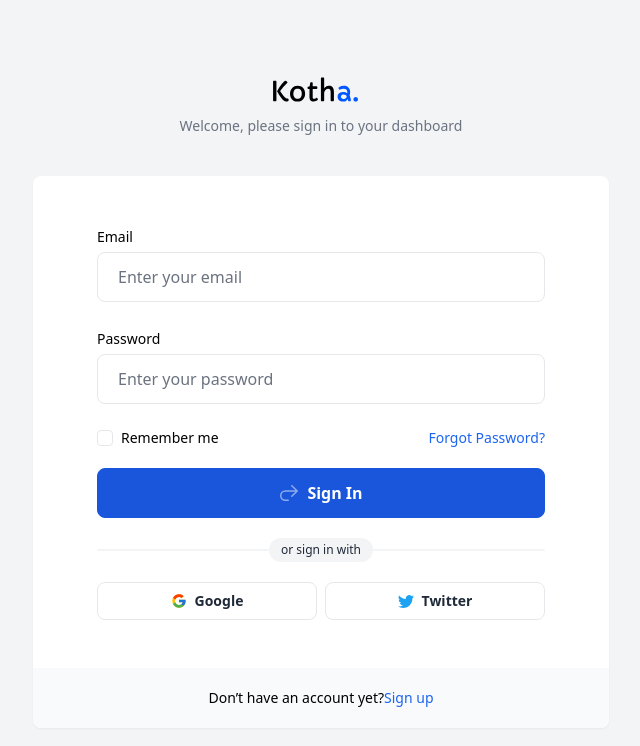
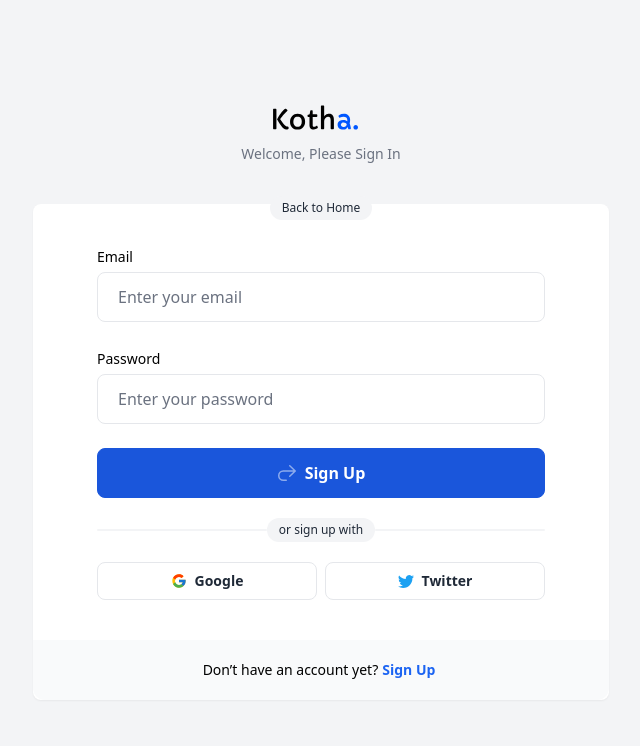
Before and after one commit to md-ali-0/nestblog-client, a React (Vite) app: page /auth/login in a window 1280 px wide. Shown: the top 746 px of the page, without its empty margins (319-959 px from the left). Built offline with nearby package versions, Linux system fonts and the light colour scheme.

Commit message:
Login Page Designed

```diff
--- a/src/Pages/Auth/Login.jsx
+++ b/src/Pages/Auth/Login.jsx
@@ -2,18 +2,16 @@ import { Link } from 'react-router-dom';
 import logo from '../../assets/logo.svg';
 
 const Login = () => {
+    const handleLogin = (e)=>{
+        e.preventDefault();
+    }
     return (
         <div
-            id="page-container"
             className="flex flex-col mx-auto w-full min-h-screen min-w-[320px] bg-gray-100 dark:text-gray-100 dark:bg-gray-900">
-            {/* Page Content */}
             <main
-                id="page-content"
                 className="flex flex-auto flex-col max-w-full">
-                <div className="min-h-screen flex items-center justify-center relative overflow-hidden max-w-10xl mx-auto p-4 lg:p-8 w-full">
-                    {/* Sign In Section */}
-                    <section className="py-6 w-full max-w-xl">
-                        {/* Header */}
+                <div className="min-h-screen flex items-center justify-center relative overflow-hidden max-w-10xl mx-auto p-4 lg:p-5 w-full">
+                    <section className="py-2 w-full max-w-xl">
                         <header className="mb-10 text-center">
                             <h1 className="text-2xl font-bold inline-flex items-center mb-2 space-x-2">
                                 <img
@@ -23,16 +21,19 @@ const Login = () => {
                                 />
                             </h1>
                             <h2 className="text-sm font-medium text-gray-500 dark:text-gray-400">
-                                Welcome, please sign in to your dashboard
+                                Welcome, Please Sign In
                             </h2>
                         </header>
-                        {/* END Header */}
-                        {/* Sign In Form */}
-                        <div className="flex flex-col rounded-lg shadow-sm bg-white overflow-hidden dark:text-gray-100 dark:bg-gray-800">
-                            <div className="p-5 md:px-16 md:py-12 grow">
+                        <div className="relative flex flex-col rounded-lg shadow-sm bg-white dark:text-gray-100 dark:bg-gray-800">
+                            <div className='flex justify-center'>
+                                <Link className='absolute -top-2 text-xs font-medium text-gray-800 bg-gray-100 rounded-full px-3 py-1 dark:bg-gray-700 dark:text-gray-200' to='/'>
+                                Back to Home
+                                </Link>
+                            </div>
+                            <div className="p-5 md:px-16 md:py-10 grow">
                                 <form
                                     className="space-y-6"
-                                    onSubmit="return false;">
+                                    onSubmit={handleLogin}>
                                     <div className="space-y-1">
                                         <label
                                             htmlFor="email"
@@ -62,24 +63,6 @@ const Login = () => {
                                         />
                                     </div>
                                     <div>
-                                        <div className="flex items-center justify-between space-x-2 mb-5">
-                                            <label className="flex items-center">
-                                                <input
-                                                    type="checkbox"
-                                                    id="remember_me"
-                                                    name="remember_me"
-                                                    className="border border-gray-200 rounded h-4 w-4 text-blue-500 focus:border-blue-500 focus:ring focus:ring-blue-500 focus:ring-opacity-50 dark:bg-gray-800 dark:border-gray-600 dark:ring-offset-gray-900 dark:focus:border-blue-500 dark:checked:bg-blue-500 dark:checked:border-transparent"
-                                                />
-                                                <span className="text-sm ml-2">
-                                                    Remember me
-                                                </span>
-                                            </label>
-                                            <a
-                                                href="javascript:void(0)"
-                                                className="text-sm font-medium inline-block text-blue-600 hover:text-blue-400 dark:text-blue-400 dark:hover:text-blue-300">
-                                                Forgot Password?
-                                            </a>
-                                        </div>
                                         <button
                                             type="submit"
                                             className="w-full inline-flex justify-center items-center space-x-2 border font-semibold rounded-lg px-6 py-3 leading-6 border-blue-700 bg-blue-700 text-white hover:text-white hover:bg-blue-600 hover:border-blue-600 focus:ring focus:ring-blue-400 focus:ring-opacity-50 active:bg-blue-700 active:border-blue-700 dark:focus:ring-blue-400 dark:focus:ring-opacity-90">
@@ -95,7 +78,7 @@ const Login = () => {
                                                     clipRule="evenodd"
                                                 />
                                             </svg>
-                                            <span>Sign In</span>
+                                            <span>Sign Up</span>
                                         </button>
                                         {/* Divider: With Label */}
                                         <div className="flex items-center my-5">
@@ -104,14 +87,13 @@ const Login = () => {
                                                 className="grow bg-gray-100 rounded h-0.5 dark:bg-gray-700/75"
                                             />
                                             <span className="text-xs font-medium text-gray-800 bg-gray-100 rounded-full px-3 py-1 dark:bg-gray-700 dark:text-gray-200">
-                                                or sign in with
+                                                or sign up with
                                             </span>
                                             <span
                                                 aria-hidden="true"
                                                 className="grow bg-gray-100 rounded h-0.5 dark:bg-gray-700/75"
                                             />
                                         </div>
-                                        {/* END Divider: With Label */}
                                         <div className="grid grid-cols-2 gap-2">
                                             <button
                                                 type="button"
@@ -154,12 +136,12 @@ const Login = () => {
                                     </div>
                                 </form>
                             </div>
-                            <div className="p-5 md:px-16 grow text-sm text-center bg-gray-50 dark:bg-gray-700/50">
+                            <div className="p-5 md:px-16 rounded-b-xl grow text-sm text-center bg-gray-50 dark:bg-gray-700/50">
                                 Don’t have an account yet?
                                 <Link
                                     to='/auth/register'
                                     className="font-medium text-blue-600 hover:text-blue-400 dark:text-blue-400 dark:hover:text-blue-300">
-                                    Sign up
+                                    <span className='px-1 font-bold'>Sign Up</span>
                                 </Link>
                             </div>
                         </div>
--- a/src/Pages/Auth/Register.jsx
+++ b/src/Pages/Auth/Register.jsx
@@ -2,13 +2,16 @@ import { Link } from 'react-router-dom';
 import logo from '../../assets/logo.svg';
 
 const Register = () => {
+    const handleRegister = (e)=>{
+        e.preventDefault();
+    }
     return (
         <div
             className="flex flex-col mx-auto w-full min-h-screen min-w-[320px] bg-gray-100 dark:text-gray-100 dark:bg-gray-900">
             <main
                 className="flex flex-auto flex-col max-w-full">
-                <div className="min-h-screen flex items-center justify-center relative overflow-hidden max-w-10xl mx-auto p-4 lg:p-8 w-full">
-                    <section className="py-6 w-full max-w-xl">
+                <div className="min-h-screen flex items-center justify-center relative overflow-hidden max-w-10xl mx-auto p-4 lg:p-5 w-full">
+                    <section className="py-2 w-full max-w-xl">
                         <header className="mb-10 text-center">
                             <h1 className="text-2xl font-bold inline-flex items-center mb-2 space-x-2">
                                 <img
@@ -27,10 +30,10 @@ const Register = () => {
                                 Back to Home
                                 </Link>
                             </div>
-                            <div className="p-5 md:px-16 md:py-12 grow">
+                            <div className="p-5 md:px-16 md:py-10 grow">
                                 <form
                                     className="space-y-6"
-                                    onSubmit="return false;">
+                                    onSubmit={handleRegister}>
                                     <div className="space-y-1">
                                         <label
                                             htmlFor="email"
@@ -91,7 +94,6 @@ const Register = () => {
                                                 className="grow bg-gray-100 rounded h-0.5 dark:bg-gray-700/75"
                                             />
                                         </div>
-                                        {/* END Divider: With Label */}
                                         <div className="grid grid-cols-2 gap-2">
                                             <button
                                                 type="button"
```
